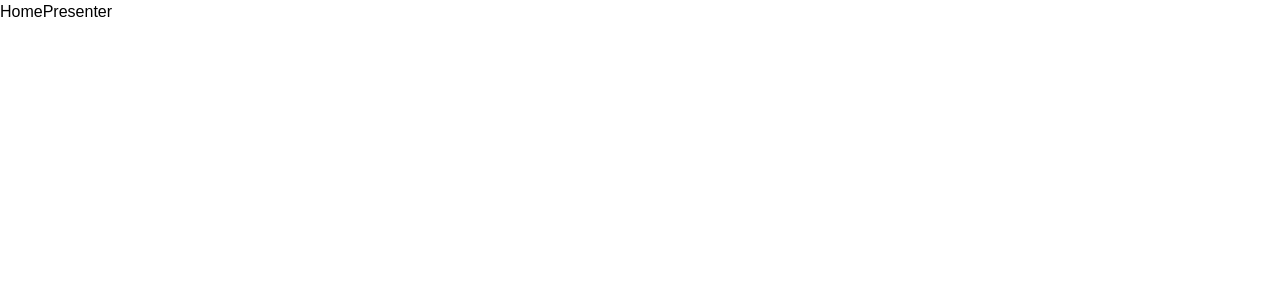
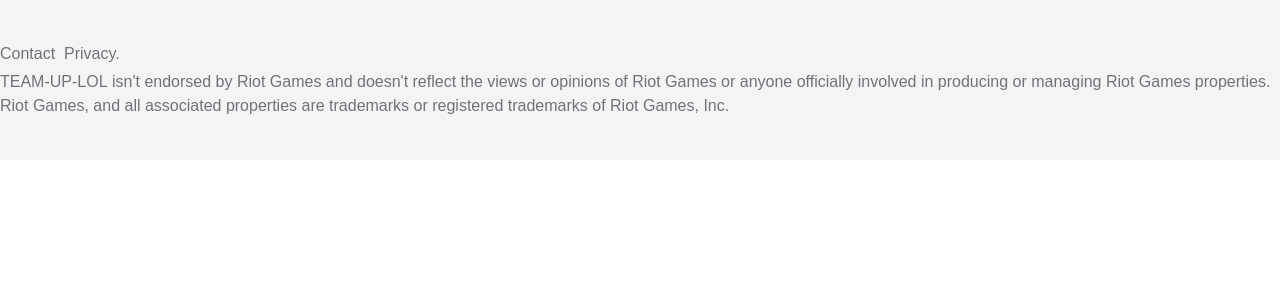
Before and after one commit to TeamUp-lol/Project-Front-end-Teamup-lol, a React (Vite) app: page / in a window 1280 px wide. Shown: the top 300 px of the page. Built offline with nearby package versions, Linux system fonts and the light colour scheme; a web font is replaced by a local one.

Commit message:
ADD: layout/footer 구현완료

```diff
--- a/src/components/Footer.tsx
+++ b/src/components/Footer.tsx
@@ -2,7 +2,14 @@ import React from 'react'
 
 const Footer: React.FC = () => {
   return (
-    <div>Footer</div>
+    <footer className='flex justify-center bg-zinc-100 h-40'>
+      <div className="container flex flex-col justify-center items-center font-thin text-zinc-500 mx-auto">
+        <div className='w-full flex justify-start'>
+          <span className='mb-1'>Contact &nbsp;</span><span>Privacy.</span>
+        </div>
+          <p className=''><b>TEAM-UP-LOL</b> isn't endorsed by Riot Games and doesn't reflect the views or opinions of Riot Games or anyone officially involved in producing or managing Riot Games properties. Riot Games, and all associated properties are trademarks or registered trademarks of Riot Games, Inc.</p>
+      </div>
+    </footer>
   )
 }
 
--- a/src/pages/homePresenter/HomePresenter.tsx
+++ b/src/pages/homePresenter/HomePresenter.tsx
@@ -1,9 +1,10 @@
 import React from 'react';
+import Footer from '../../components/Footer';
 
 export default function HomePresenter() {
   return (
     <>
-      <h1 className="font-Pretendard">HomePresenter</h1>
+      <h1 className="font-Pretendard"><Footer /></h1>
     </>
   );
 }
```
